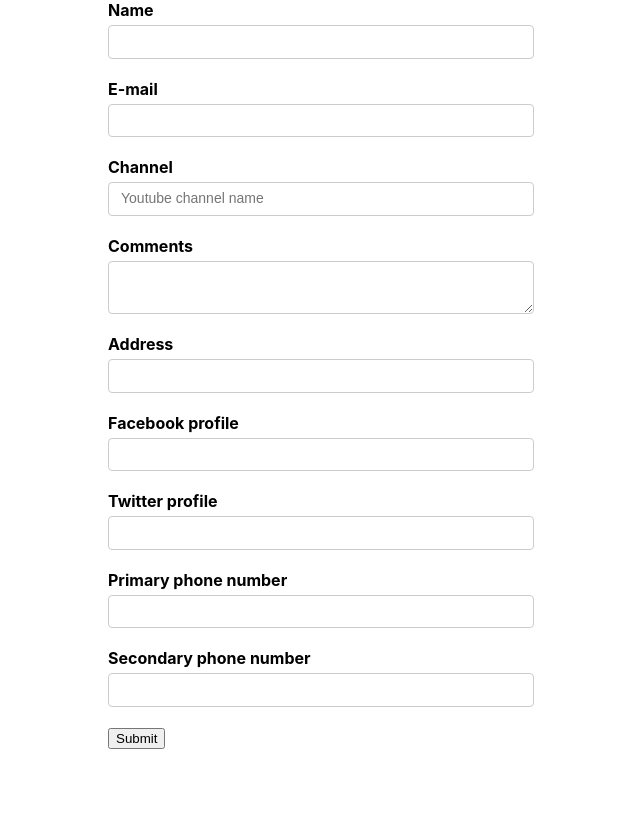
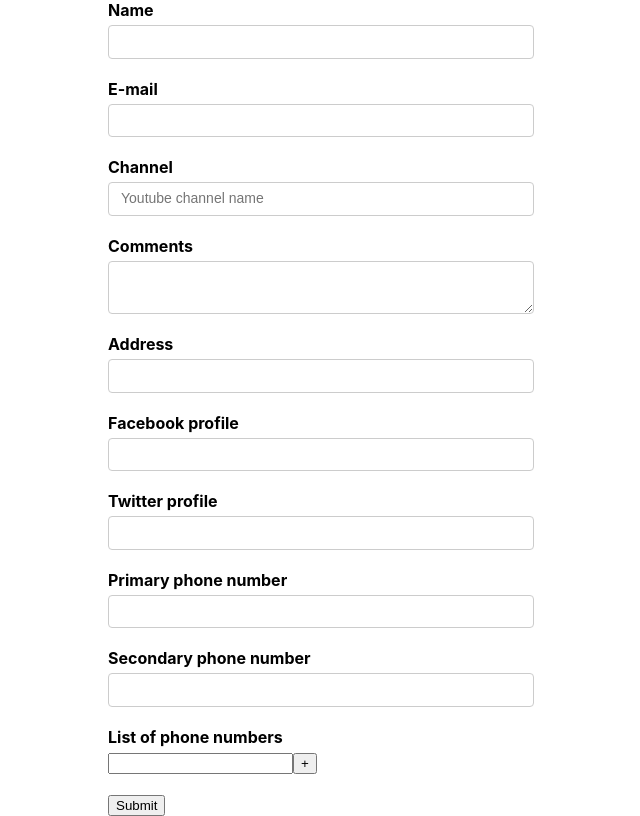
Before and after one commit to joyun25/react-formik-demo, a JavaScript app: page / in a window 1280 px wide. Shown: the whole page, without its empty margins (319-959 px from the left). Built offline with nearby package versions, Linux system fonts and the light colour scheme; the HTML template or start-up script is replaced by a standard one.

Commit message:
add FieldArray component

```diff
--- a/src/components/YoutubeForm.js
+++ b/src/components/YoutubeForm.js
@@ -1,4 +1,4 @@
-import { Formik, Form, Field, ErrorMessage } from 'formik';
+import { Formik, Form, Field, ErrorMessage, FieldArray } from 'formik';
 import * as Yup from 'yup';
 import TextError from './TextError'
 
@@ -12,7 +12,8 @@
     facebook: '',
     twitter: ''
   },
-  phoneNumbers: ['', '']
+  phoneNumbers: ['', ''],
+  phNumbers: ['']
 }
 
 const onSubmit = values => {
@@ -126,6 +127,34 @@
           <Field type="text" id="secondaryPh" name="phoneNumbers[1]"/>
         </div>
 
+        <div className="form-control">
+          <label>List of phone numbers</label>
+          <FieldArray name="phNumbers">
+            {
+              (fieldArrayProps) => {
+                console.log("fieldArrayProps", fieldArrayProps)
+                const { push, remove, form } = fieldArrayProps
+                const { values } = form
+                const { phNumbers } = values
+                return (
+                  <div>
+                    {phNumbers.map((phNumber, index) => (
+                      <div key={index}>
+                        <Field name={`phNumbers[${index}]`}/>
+                        {
+                          index > 0 &&
+                          <button type="button" onClick={() => remove(index)}> - </button>
+                        }
+                        <button type="button" onClick={() => push("")}> + </button>
+                      </div>
+                    ))}
+                  </div>
+                )
+              }
+            }
+          </FieldArray>
+        </div>
+
         <button type="submit">Submit</button>
       </Form>
     </Formik>
```
